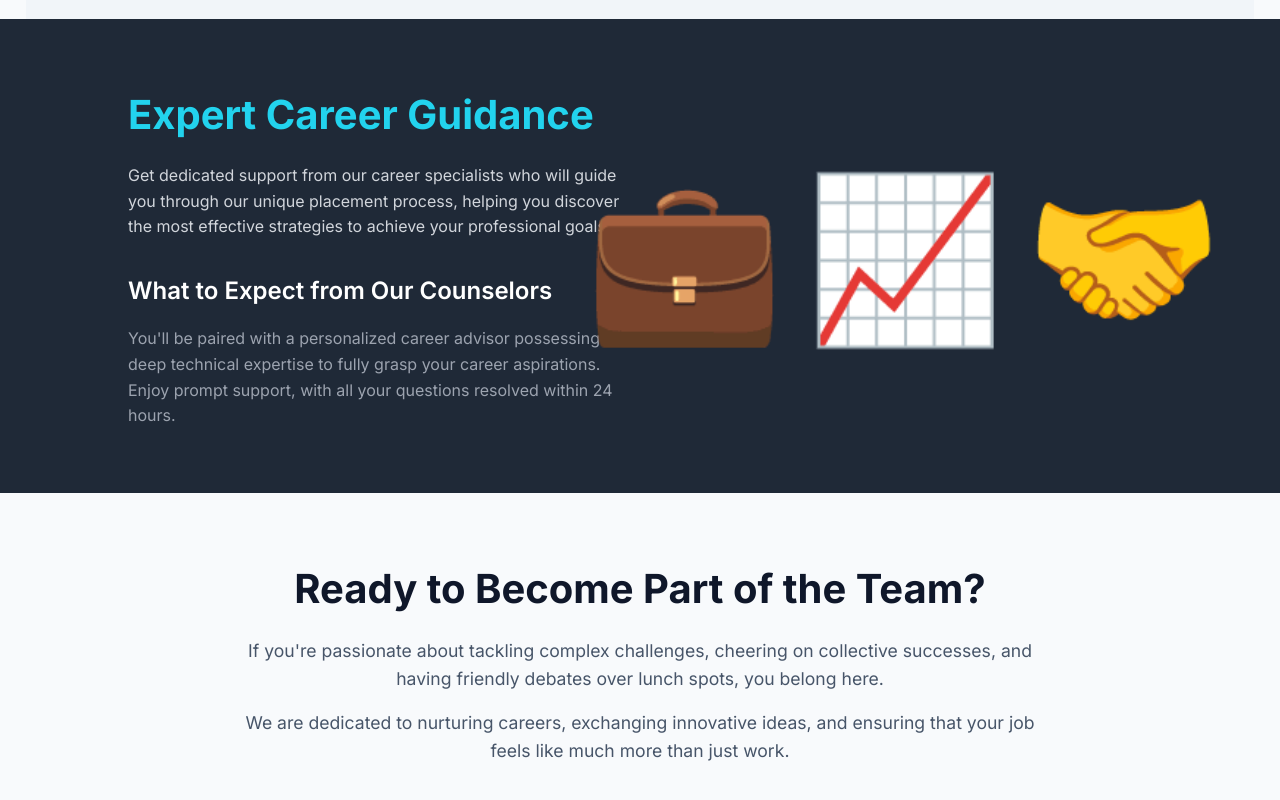
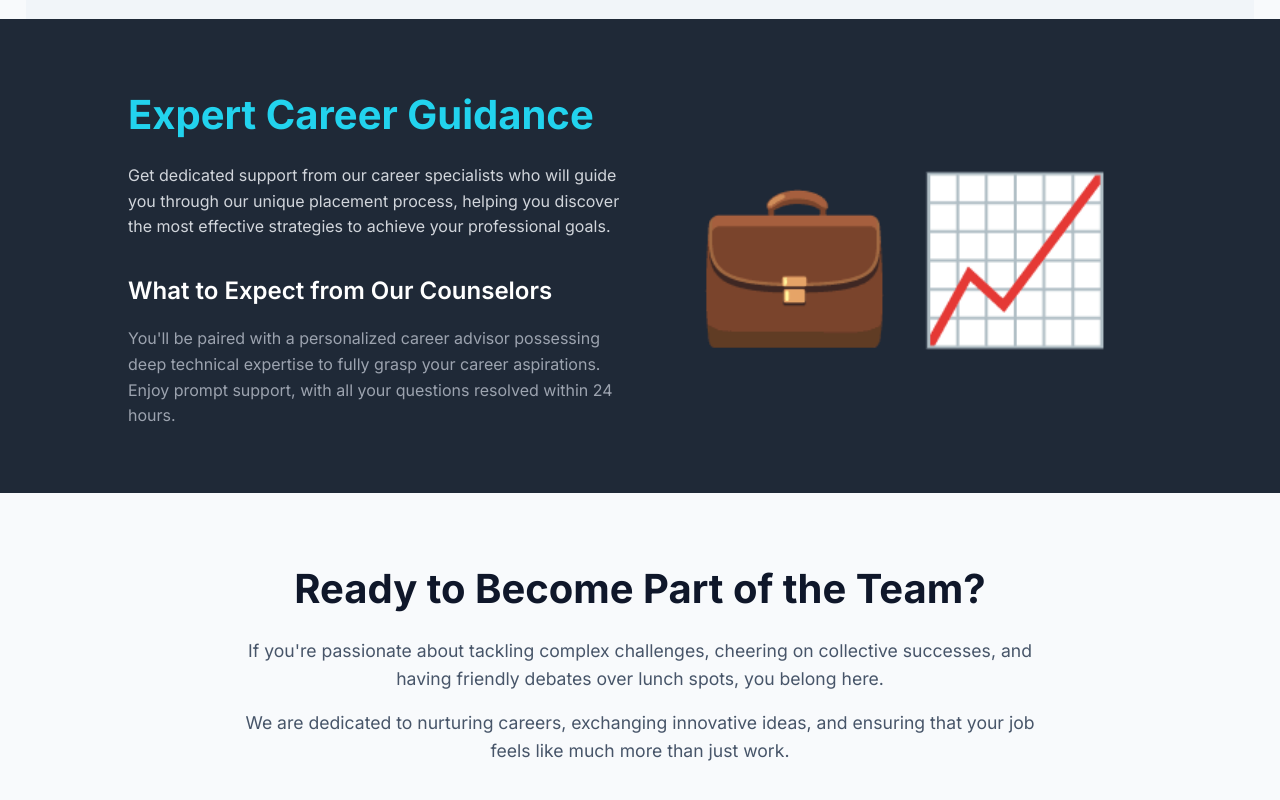
Before and after one commit to sumitbhalgamiya/PlacementSite, a React (Vite) app: page /career in a window 1280 px wide. Shown: the part 1399-2199 px from the top of the page. Built offline with nearby package versions, Linux system fonts and the light colour scheme.

Commit message:
career page changes

```diff
--- a/src/pages/Career.jsx
+++ b/src/pages/Career.jsx
@@ -58,7 +58,7 @@ function Career() {
           <div className="icon-box" style={{display: 'flex', gap: '20px'}}>
             <span role="img" aria-label="briefcase">💼</span>
             <span role="img" aria-label="growth">📈</span>
-            <span role="img" aria-label="handshake">🤝</span>
+
           </div>
         </div>
       </section>
```
